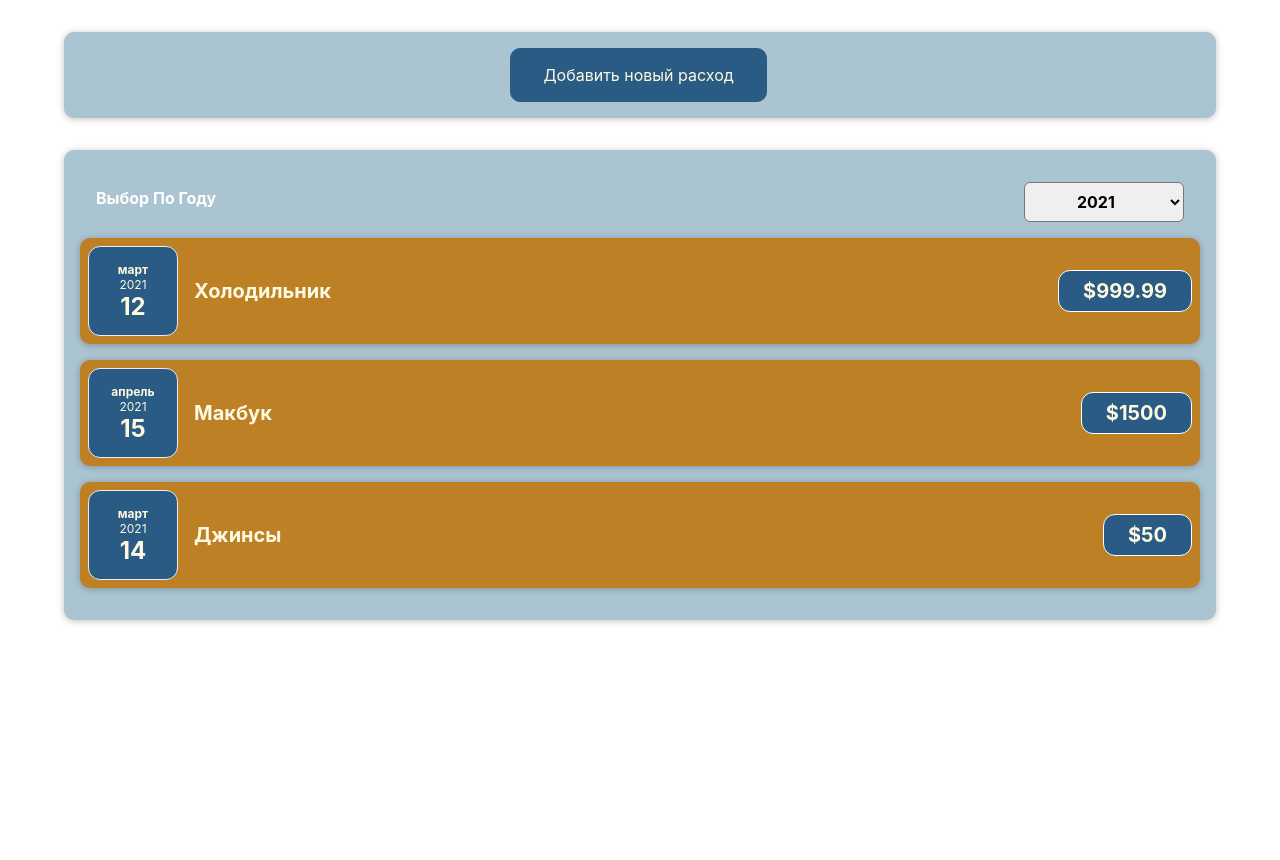
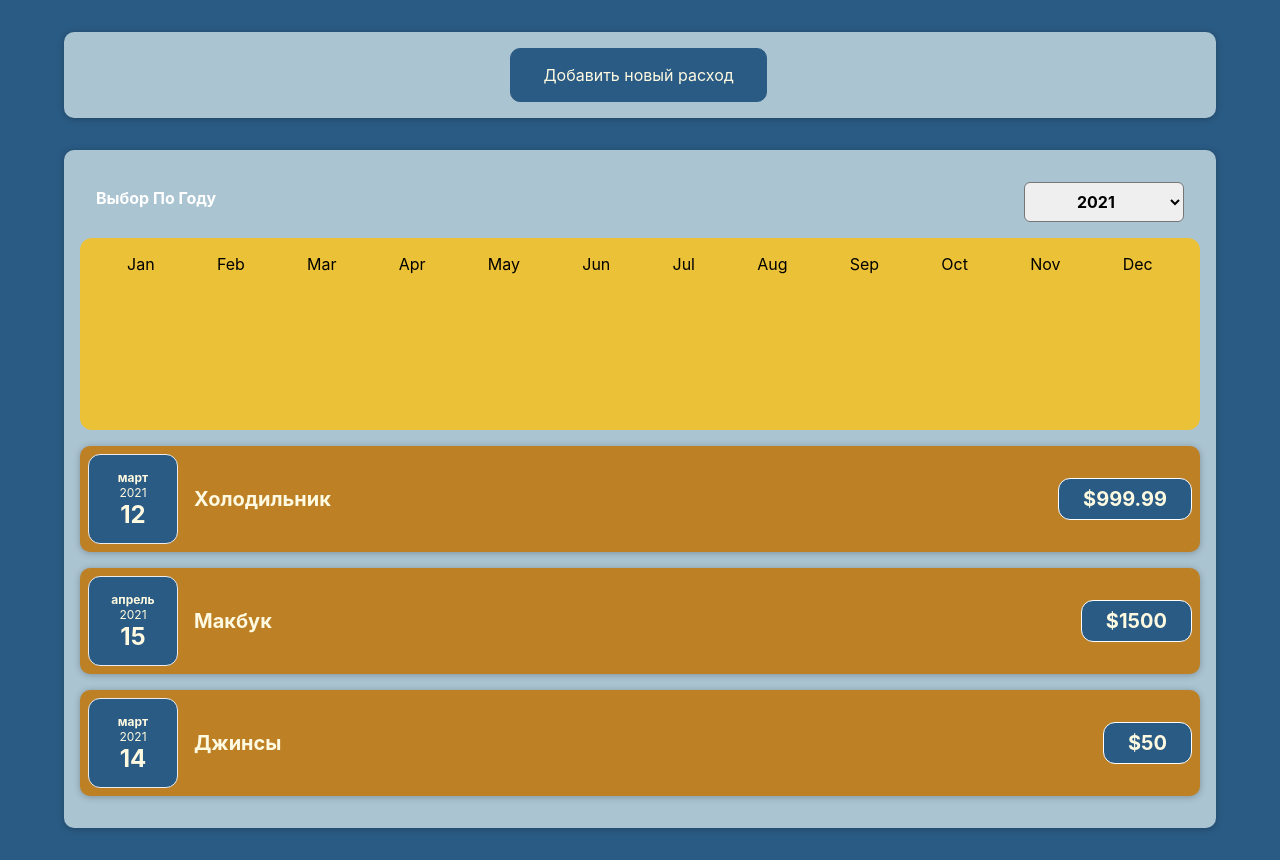
Before and after one commit to s-rb/react-costs-log-app, a React (Create React App) app: page / in a window 1280 px wide. Before the commit the page ends 800 px from the top, so only its background shows below. Built offline with nearby package versions, Linux system fonts and the light colour scheme.

Commit message:
Добавлена диаграмма расходом и столбцы диаграммы

```diff
--- a/public/index.html
+++ b/public/index.html
@@ -24,7 +24,7 @@
       work correctly both with client-side routing and a non-root public URL.
       Learn how to configure a non-root public URL by running `npm run build`.
     -->
-    <title>React App</title>
+    <title>Учет расходов</title>
   </head>
   <body>
     <noscript>You need to enable JavaScript to run this app.</noscript>
--- a/src/components/Costs/Costs.js
+++ b/src/components/Costs/Costs.js
@@ -3,6 +3,7 @@
 import CostFilter from "./CostFilter";
 import {useState} from "react";
 import CostsList from "./CostsList";
+import CostsDiagram from "./CostsDiagram";
 
 const Costs = (props) => {
 
@@ -18,6 +19,7 @@
         <div>
             <Card className='costs'>
                 <CostFilter onChangeYear={changeYearHandler} year={selectedYear}/>
+                <CostsDiagram costs={filteredElements}/>
                 <CostsList filteredElements={filteredElements}/>
             </Card>
         </div>
--- /dev/null
+++ b/src/components/Costs/CostsDiagram.js
@@ -0,0 +1,28 @@
+import Diagram from "../diagram/Diagram";
+
+const CostsDiagram = (props) => {
+
+    const diagramDataSets = [
+        { label: 'Jan', value: 0},
+        { label: 'Feb', value: 0},
+        { label: 'Mar', value: 0},
+        { label: 'Apr', value: 0},
+        { label: 'May', value: 0},
+        { label: 'Jun', value: 0},
+        { label: 'Jul', value: 0},
+        { label: 'Aug', value: 0},
+        { label: 'Sep', value: 0},
+        { label: 'Oct', value: 0},
+        { label: 'Nov', value: 0},
+        { label: 'Dec', value: 0},
+    ]
+
+    for (const cost of props.costs) {
+        const costMonth = cost.date.getMonth();
+        diagramDataSets[costMonth].value += cost.amount;
+    }
+
+    return <Diagram dataSets={diagramDataSets}/>
+}
+
+export default CostsDiagram;
--- /dev/null
+++ b/src/components/diagram/Diagram.css
@@ -0,0 +1,9 @@
+.diagram {
+    padding: 1rem;
+    border-radius: 12px;
+    background-color: #ebc137;
+    text-align: center;
+    display: flex;
+    justify-content: space-around;
+    height: 10rem;
+}
--- /dev/null
+++ b/src/components/diagram/Diagram.js
@@ -0,0 +1,22 @@
+import './Diagram.css';
+import DiagramBar from './DiagramBar';
+
+const Diagram = (props) => {
+
+    const dataSetsValue = props.dataSets.map(x => x.value);
+
+    const maxMonthCosts = Math.max(...dataSetsValue)
+
+    return (
+        <div className="diagram">
+            {props.dataSets.map((dataSet) => (
+                <DiagramBar
+                    key={dataSet.label}
+                    value={dataSet.value}
+                    maxValue={maxMonthCosts}
+                    label={dataSet.label}
+                />))}
+        </div>);
+};
+
+export default Diagram;
--- /dev/null
+++ b/src/components/diagram/DiagramBar.css
@@ -0,0 +1,30 @@
+.diagram-bar {
+    height: 100%;
+    display: flex;
+    flex-direction: column;
+    align-items: center;
+}
+
+.diagram-bar__inner {
+    height: 100%;
+    width: 100%;
+    border: 1px solid #313131;
+    border-radius: 12px;
+    background-color: #fefae1;
+    overflow: hidden;
+    display: flex;
+    flex-direction: column;
+    justify-content: flex-end;
+}
+
+.diagram-bar__fill {
+    background-color: #bd8025;
+    width: 100%;
+    transition: all 0.3s ease-out;
+}
+
+.diagram-bar__label {
+    font-weight: bold;
+    font-size: 0.5rem;
+    text-align: center;
+}
--- /dev/null
+++ b/src/components/diagram/DiagramBar.js
@@ -0,0 +1,21 @@
+const DiagramBar = (props) => {
+
+    let barFillHeight = '0%'; // для CSS заполненность столбца
+
+    if (props.maxValue > 0) {
+        barFillHeight = Math.round(props.value / props.maxValue * 100) + '%';
+    }
+    /*в style передаем объект со стилем, стиль динамический*/
+    return (
+        <div className='diagram-bar'>
+            <div className='diagram-bar__inner'>
+                <div className='diagram-bar__fill' style={{
+                    height: barFillHeight
+                }}></div>
+            </div>
+            <div className='diagram-bar__label'>{props.label}</div>
+        </div>
+    );
+};
+
+export default DiagramBar;
--- a/src/index.css
+++ b/src/index.css
@@ -1,5 +1,6 @@
 body {
   margin: 20px;
+  background-color: #2a5b84;
   font-family: -apple-system, BlinkMacSystemFont, 'Segoe UI', 'Roboto', 'Oxygen',
     'Ubuntu', 'Cantarell', 'Fira Sans', 'Droid Sans', 'Helvetica Neue',
     sans-serif;
```
Also changed, not shown: src/components/Costs/CostsList.css (line endings or trailing spaces).
